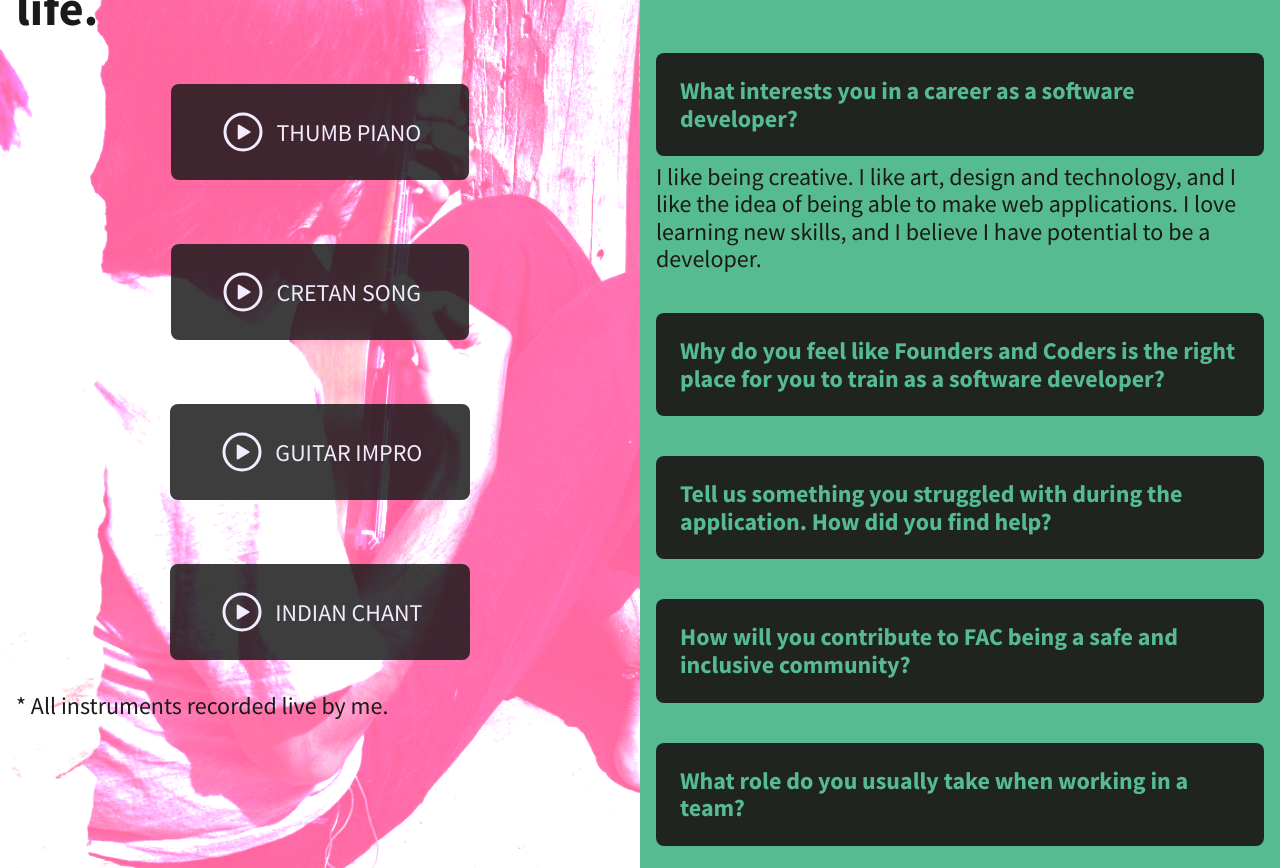
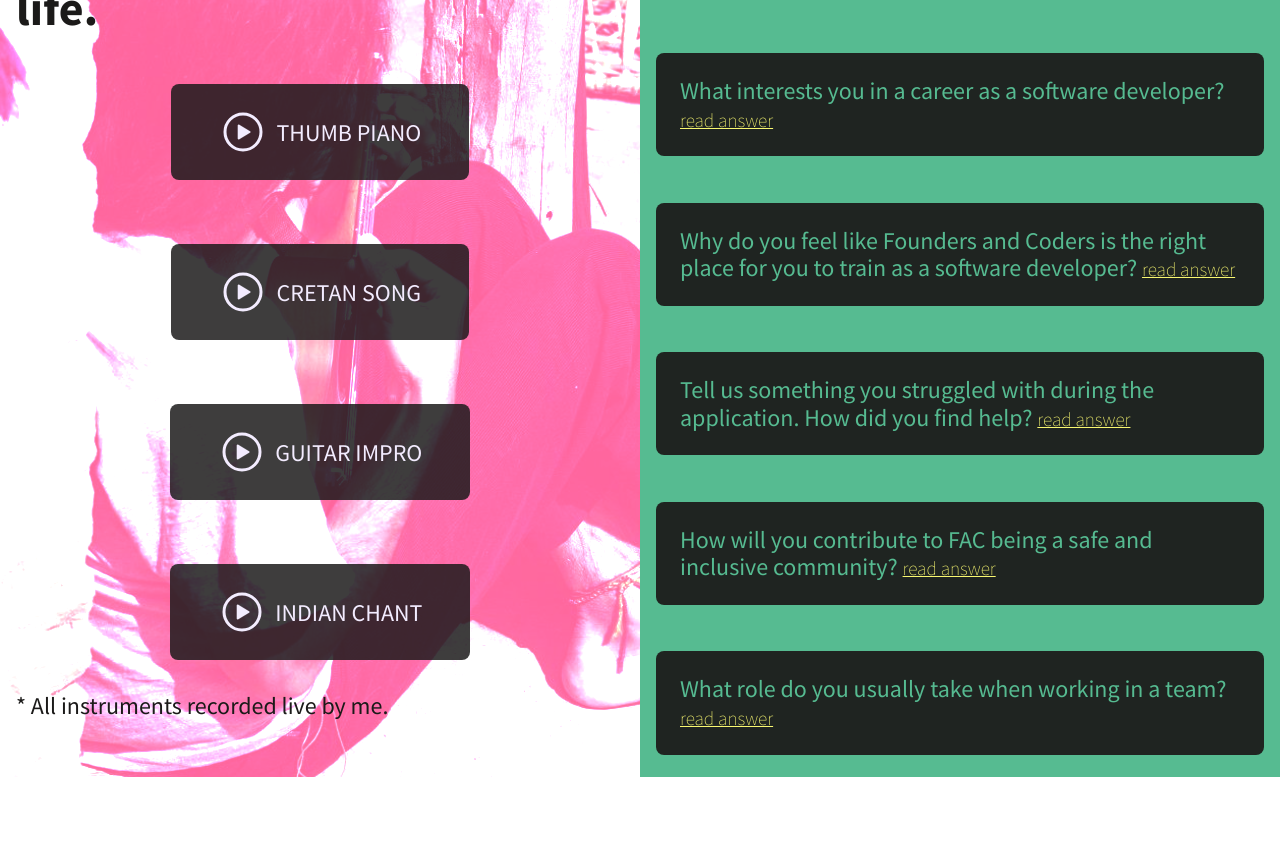
Before and after one commit to carlosbuitragosan/website, a plain HTML site: page index.html in a window 1280 px wide. Shown: the part 1175-2043 px from the top of the page. After the commit the page ends 1952 px from the top, so only its background shows below. Drawn offline with nearby package versions, Linux system fonts and the light colour scheme; a web font is replaced by a local one.

Commit message:
project complete

```diff
--- a/index.css
+++ b/index.css
@@ -150,12 +150,10 @@ max-width: 100%;
 .review__title {
   padding: .5rem;
   margin-bottom: 2rem;
-
 }
 
 .review {
   color: #F9F871;
-  font-style: italic;
   font-weight: 200;
   font-size: 1.4rem;
   margin-top: 0;
@@ -169,10 +167,13 @@ max-width: 100%;
 
 
 
+
+
+
+
       /* //////////////////////////////////
         **** MUSIC MODULE ****
       ////////////////////////////////// */
-
 .module__music {
   background: url(img/carlos.jpg);
   background-color: #FF659D;
@@ -190,10 +191,15 @@ max-width: 100%;
   flex-direction: column;
   align-items: center;
 }
+
 .player__audio {
   display: flex;
 }
+
 .mbira, .guitar, .chant, .cretan {
+  display: flex; /* so that the icon and the text are centered */
+  transform: translateZ(0);
+  transition: transform 0.25s ease-out;
   padding: 1.5rem 3rem;
   margin: 2rem 1rem;
   border-radius: 8px;
@@ -202,17 +208,9 @@ max-width: 100%;
   color: #F3ECFF;
   font-size: 1.5rem;
   cursor: pointer;
-  transform: translateZ(0);
-  transition: transform 0.25s ease-out;
-  display: flex; /* so that the icon and the text are centered */
   align-items: center;
-
 }
 
-/* .button__active {
-  background-color: #F9F871;
-  color: #1b1a19;
-} */
 .mbira:hover, .guitar:hover, .chant:hover, .cretan:hover {
   transform: scale(1.05);
 }
@@ -227,6 +225,12 @@ ion-icon {
   margin: 0;
   padding: 0 0 2rem 1rem;
 }
+
+
+
+
+
+
 
         /* ///////////////////////////////////////////////
               **** MODULE CODING *****
@@ -245,6 +249,7 @@ ion-icon {
   font-weight: 100;
   font-size: 2rem;
 }
+
 .coding__question {
   cursor: pointer;
   background-color: #1b1a19ee;
@@ -254,11 +259,26 @@ ion-icon {
   border-radius: 8px;
   margin-bottom: .4rem;
   margin-top: 2.5rem;
+  text-align: start;
+  border: none;
 }
+
+.qa__read-more {
+  color: #F9F871;
+  text-decoration-line: underline;
+  font-style: normal;
+  font-weight: 100;
+  font-size: .8em;
+}
+
+.qa__read-more:visited {
+  color: #b3b0ad;
+}
+
 .coding__answer {
   display: none;
+}
 
-}
 .coding__answer_show {
   display: initial;
   font-size: 1.5rem;
--- a/index.html
+++ b/index.html
@@ -80,35 +80,35 @@
                 </h2>
                 <div class="qa__container">
 
-                    <h3 class="coding__question coding__q1">
-                        What interests you in a career as a software developer?
-                    </h3>
-                    <p class="coding__answer coding__a1 coding__answer_show">I like being creative. I like art, design and technology, and I like the idea of being able to make web applications. I love learning new skills, and I believe I have potential to be a developer. </p>
+                    <button class="coding__question coding__q1">
+                        What interests you in a career as a software developer? <em class='qa__read-more'> read answer</em>
+                    </button>
+                    <p class="coding__answer coding__a1">I like being creative. I like art, design and technology, and I like the idea of being able to make web applications. I love learning new skills, and I believe I have potential to be a developer. </p>
 
-                    <h3 class="coding__question coding__q2">
-                        Why do you feel like Founders and Coders is the right place for you to train as a software developer?
-                    </h3>
+                    <button class="coding__question coding__q2">
+                        Why do you feel like Founders and Coders is the right place for you to train as a software developer? <em class='qa__read-more'>read answer</em>
+                    </button>
                     <p class="coding__answer coding__a2">
                         I have been learning HTML, CSS and Javascript on my spare time. So far I cannot afford to pay for a course. A friend of mine who studied with Founders and Coders reccommended I learn with them. I like theire community-based approach and focus on social and environmental issues.
                     </p>
 
-                    <h3 class="coding__question coding__q3">
-                        Tell us something you struggled with during the application. How did you find help?
-                    </h3>
+                    <button class="coding__question coding__q3">
+                        Tell us something you struggled with during the application. How did you find help? <em class='qa__read-more'>read answer</em>
+                    </button>
                     <p class="coding__answer coding__a3">
                         All this is completely new for me. It has been challenging trying to pick and choose my focus, as there are so many things to learn. I have found the online community and the meetups organised by Founders and Coders to be very helpful.
                     </p>
 
-                    <h3 class="coding__question coding__q4">
-                        How will you contribute to FAC being a safe and inclusive community?
-                    </h3>
+                    <button class="coding__question coding__q4">
+                        How will you contribute to FAC being a safe and inclusive community? <em class='qa__read-more'>read answer</em>
+                    </button>
                     <p class="coding__answer coding__a4">
                         There should be no space for any form of discrimination in our community. We should contribute with our actions to help people feel safe, be able to express themselves in a respectful manner, and feel valued and appreciated.
                     </p>
 
-                    <h3 class="coding__question coding__q5">
-                        What role do you usually take when working in a team?
-                    </h3>
+                    <button class="coding__question coding__q5">
+                        What role do you usually take when working in a team? <em class='qa__read-more'>read answer</em>
+                    </button>
                     <p class="coding__answer coding__a5">
                         Provided I have the knowledge I feel comfortable coaching, helping team members overcome obstacles. I am also a good observer and can offer a neutral perspective on issues that may arise within a team, and can offer help mending relationships associated with conflict.
                     </p>
--- a/script.js
+++ b/script.js
@@ -54,12 +54,12 @@ const playPause = (song, object) => {
     if (count === 0) {
         count = 1;
         track.play();
-        button.innerHTML = `<ion-icon name="pause-circle-outline"></ion-icon> &nbsp ${object.name.toUpperCase()}`;
+        button.innerHTML = `<ion-icon name="pause"></ion-icon> &nbsp ${object.name.toUpperCase()}`;
     }
     else {
         count = 0;
         track.pause();
-        button.innerHTML = `<ion-icon name="play-circle-outline"></ion-icon> &nbsp ${object.name.toUpperCase()}`;
+        button.innerHTML = `<ion-icon name="play"></ion-icon> &nbsp ${object.name.toUpperCase()}`;
     };
 };
 
@@ -97,8 +97,6 @@ codingQuestions.forEach(question => {
     const answer = document.querySelector(`.${questionClass} + p`);
 
     question.addEventListener('click', () => {
-        const activeAnswer = document.querySelector('.coding__answer_show');
-        activeAnswer.classList.remove('coding__answer_show');
         answer.classList.toggle('coding__answer_show');
-    })
-})
+    });
+});
```
